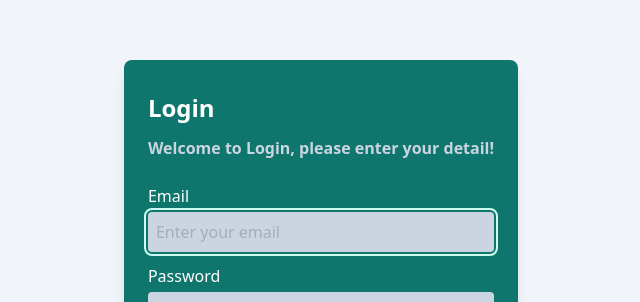
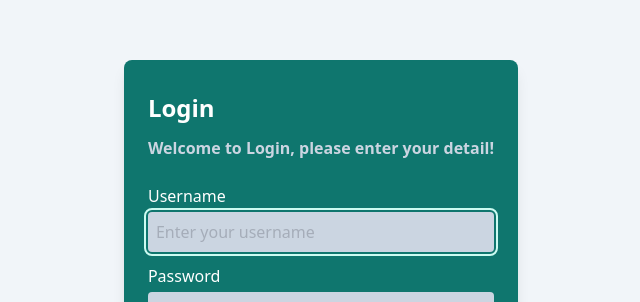
Before and after one commit to adeganteng/learn-react-bang-avip, a React (Vite) app: page /login in a window 1280 px wide. Shown: the part 122-424 px from the top of the page, without its empty margins (319-959 px from the left). Built offline with nearby package versions, Linux system fonts and the light colour scheme.

Commit message:
15. post Data from API with axios

```diff
--- a/package.json
+++ b/package.json
@@ -11,6 +11,7 @@
   },
   "dependencies": {
     "axios": "^1.7.5",
+    "jwt-decode": "^4.0.0",
     "react": "^18.3.1",
     "react-dom": "^18.3.1",
     "react-router-dom": "^6.26.1"
--- a/src/components/fragments/FormLogin.jsx
+++ b/src/components/fragments/FormLogin.jsx
@@ -1,36 +1,44 @@
 import { useNavigate } from "react-router-dom";
 import Button from "../elements/button/Button";
 import InputForm from "../elements/input";
-import { useEffect, useRef } from "react";
+import { useEffect, useRef, useState } from "react";
+import { login } from "../../services/auth.service";
 
 const FormLogin = () => {
+  const [loginFailed, setLoginFailed] = useState(false);
   const navigate = useNavigate();
   const handleLogin = (e) => {
     e.preventDefault();
-    const inputEmail = e.target.email.value;
-    const inputPassword = e.target.password.value;
-    localStorage.setItem("email", inputEmail);
-    localStorage.setItem("password", inputPassword);
-
-    navigate("/products");
+    const data = {
+      username: e.target.username.value,
+      password: e.target.password.value,
+    };
+    login(data, (status, res) => {
+      if (status) {
+        localStorage.setItem("token", res);
+        navigate("/products");
+      } else {
+        setLoginFailed(res.response.data);
+      }
+    });
   };
 
-  const emailRef = useRef(null);
+  const usernameRef = useRef(null);
 
   useEffect(() => {
-    emailRef.current.focus();
+    usernameRef.current.focus();
   }, []);
 
   return (
     <form onSubmit={handleLogin} className="mt-3">
       <InputForm
-        htmlFor={"email"}
-        titleLabel={"Email"}
-        type={"email"}
-        placeholder={"Enter your email"}
-        id={"email"}
+        htmlFor={"username"}
+        titleLabel={"Username"}
+        type={"text"}
+        placeholder={"Enter your username"}
+        id={"username"}
         required={true}
-        ref={emailRef}
+        ref={usernameRef}
       />
 
       <InputForm
@@ -47,6 +55,8 @@ const FormLogin = () => {
         variant="bg-slate-900 text-white w-full mt-8 font-bold hover:bg-slate-800 transtion-all py-3 rounded-md"
         type="submit"
       />
+
+      {loginFailed && <p className="text-red-500 font-bold">{loginFailed}</p>}
     </form>
   );
 };
--- a/src/pages/ProductsPage.jsx
+++ b/src/pages/ProductsPage.jsx
@@ -3,11 +3,13 @@ import Button from "../components/elements/button/Button";
 import CardProducts from "../components/fragments/CardProducts";
 import { useEffect, useState } from "react";
 import { getProducts } from "../services/products.service";
+import { getUsername } from "../services/auth.service";
 
 const ProductsPage = () => {
   const [cart, setCart] = useState([]);
   const [totalPrice, setTotalPrice] = useState(0);
   const [products, setProducts] = useState([]);
+  const [user, setUser] = useState("");
 
   useEffect(() => {
     setCart(JSON.parse(localStorage.getItem("cart")) || []);
@@ -17,6 +19,11 @@ const ProductsPage = () => {
     getProducts((data) => {
       setProducts(data);
     });
+  }, []);
+
+  useEffect(() => {
+    const token = localStorage.getItem("token");
+    token ? setUser(getUsername(token)) : navigate("/login");
   }, []);
 
   useEffect(() => {
@@ -32,10 +39,10 @@ const ProductsPage = () => {
   }, [cart, products]);
 
   const navigate = useNavigate();
-  const email = localStorage.getItem("email");
+
   const handleLogout = () => {
     navigate("/login");
-    localStorage.clear();
+    localStorage.removeItem("token");
   };
 
   const handleAddToCart = (id) => () => {
@@ -61,7 +68,7 @@ const ProductsPage = () => {
 
         <div className="flex gap-4 items-center">
           <p className="bg-white text-black text-xl p-4 py-2 rounded-full font-bold">
-            {email.slice(0, 10)}...
+            {user}
           </p>
 
           <Button
@@ -91,7 +98,7 @@ const ProductsPage = () => {
             ))}
         </div>
 
-        <div className="flex-1 bg-teal-600 py-8 px-2 text-white border border-teal-600 min-h-screen">
+        <div className="flex-1 bg-teal-600 py-8 px-2 text-white border border-teal-600 ">
           <h1 className="text-3xl font-bold text-white text-center">CART</h1>
           {cart.length > 0 && (
             <table className="mt-4 table-auto border-separate border-spacing-x-5 mx-auto">
--- /dev/null
+++ b/src/services/auth.service.js
@@ -0,0 +1,16 @@
+import axios from "axios";
+import { jwtDecode } from "jwt-decode";
+
+export const login = async (data, callback) => {
+  try {
+    const res = await axios.post("https://fakestoreapi.com/auth/login", data);
+    callback(true, res.data.token);
+  } catch (error) {
+    callback(false, error);
+  }
+};
+
+export const getUsername = (token) => {
+  const decode = jwtDecode(token);
+  return decode.user;
+};
```
Also changed, not shown: 1 other file (tests, documents, lock files or other folders).
